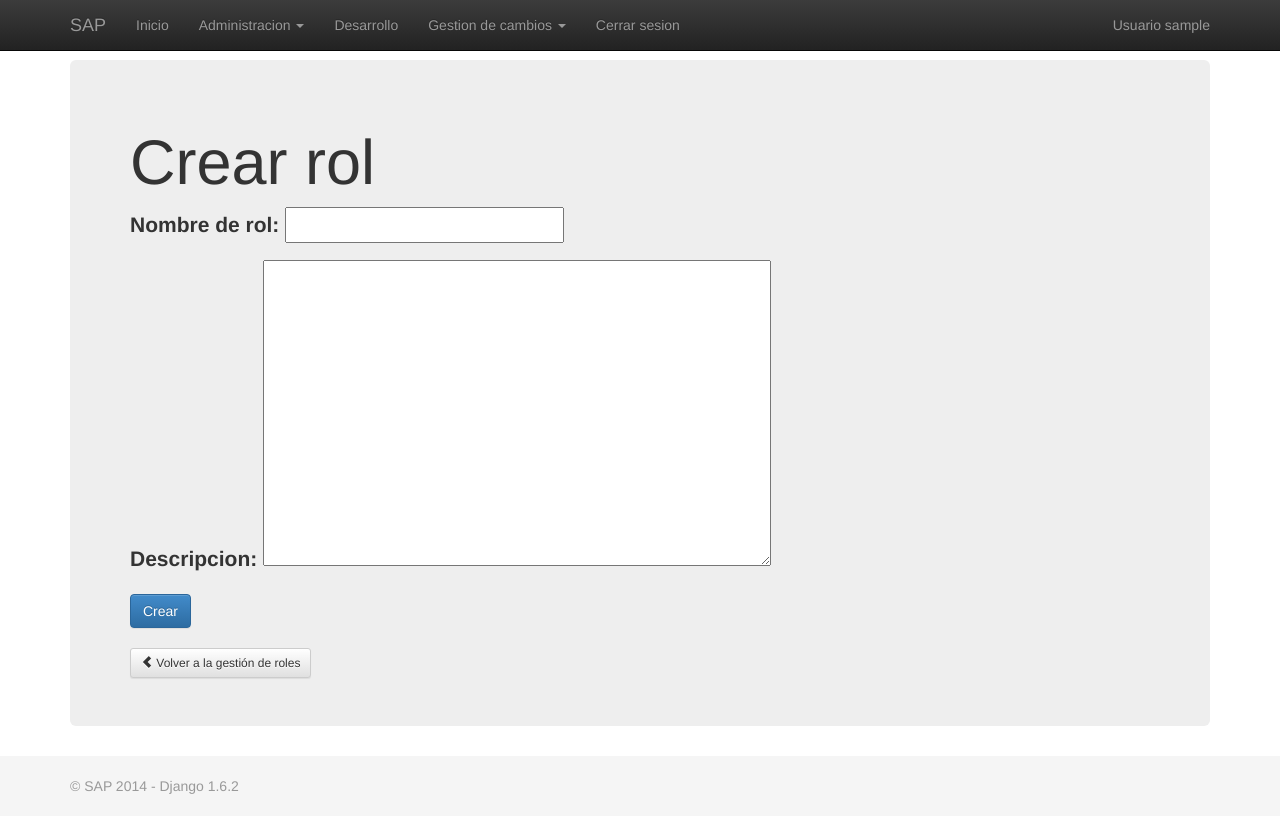
After one commit to 9andresc/proyecto-sap, a Django app: page /administracion/gestion_roles/crear_rol/ in a window 1280 px wide. The commit adds this page. Run offline with Django 3.2, Linux system fonts and the light colour scheme; the visitor is signed in with stand-in values (Sample User, id 1); some libraries are stand-ins or nearby versions.

Commit message:
Creados los Casos de Uso de Roles.

```diff
--- a/sap/administracion/forms.py
+++ b/sap/administracion/forms.py
@@ -1,5 +1,6 @@
 from django import forms
 from django.contrib.auth.models import User
+from administracion.models import Rol
 
 class CrearUsuarioForm(forms.Form):
     username = forms.CharField(label="Nombre de usuario", widget=forms.TextInput(), required=True)
@@ -52,3 +53,29 @@ class ModificarUsuarioForm(forms.Form):
             pass
         else:
             raise forms.ValidationError('Las claves no coinciden')
+
+class CrearRolForm(forms.Form):
+    nombre = forms.CharField(label="Nombre de rol", widget=forms.TextInput(), required=True)
+    descripcion = forms.CharField(label="Descripcion", widget=forms.Textarea(), required=True)
+
+    def clean_nombre(self):
+        nombre = self.cleaned_data['nombre']
+        try:
+            rol = Rol.objects.get(nombre=nombre)
+        except Rol.DoesNotExist:
+            return nombre
+        raise forms.ValidationError('Nombre de rol ya registrado')
+
+class ModificarRolForm(forms.Form):
+    nombre = forms.CharField(label="Nombre de rol", widget=forms.TextInput(), required=True)
+    descripcion = forms.CharField(label="Descripcion", widget=forms.TextInput(), required=True)
+
+    def clean_nombre(self):
+        nombre = self.cleaned_data['nombre']
+        try:
+            rol = Rol.objects.get(nombre=nombre)
+            if rol.nombre == nombre:
+                return nombre
+        except Rol.DoesNotExist:
+            return nombre
+        raise forms.ValidationError('Nombre de rol ya registrado')
--- /dev/null
+++ b/sap/administracion/templates/rol/crear_rol.html
@@ -0,0 +1,16 @@
+{% extends "base.html" %}
+{% block title %}SAP - Crear rol{% endblock %}
+{% block content %}
+<div class="jumbotron">
+	<div class="bs-example">
+		<h1>Crear rol</h1>
+		<form class="form-horizontal" method="POST">
+			{% csrf_token %}
+			{{ form.as_p }}
+            <button type="submit" class="btn btn-primary">Crear</button>
+		</form>
+		<br>
+		<a class="btn btn-sm btn-default" href="{% url 'vista_gestion_roles' %}"><span class="glyphicon glyphicon-chevron-left"></span> Volver a la gestión de roles</a>
+	</div>
+</div>
+{% endblock %}
--- a/sap/administracion/urls.py
+++ b/sap/administracion/urls.py
@@ -1,6 +1,7 @@
 from django.conf.urls import patterns, url
 from administracion.views import crear_usuario_view, gestion_usuarios_view, visualizar_usuario_view, modificar_usuario_view, eliminar_usuario_view, roles_usuario_view, agregar_rol_view, confirmacion_agregar_rol_view, confirmacion_quitar_rol_view
-from administracion.views import gestion_roles_view
+from administracion.views import gestion_roles_view, crear_rol_view, visualizar_rol_view, modificar_rol_view, eliminar_rol_view, permisos_rol_view, agregar_permiso_view, confirmacion_agregar_permiso_view, quitar_permiso_view
+
 urlpatterns = patterns('',
     url(r'^administracion/gestion_usuarios/$', gestion_usuarios_view, name="vista_gestion_usuarios"),
     url(r'^administracion/gestion_usuarios/crear_usuario/$', crear_usuario_view, name="vista_crear_usuario"),
@@ -12,4 +13,12 @@ urlpatterns = patterns('',
     url(r'^administracion/gestion_usuarios/confirmacion_agregar_rol/usuario/(?P<id_usuario>.*)/(?P<id_rol>.*)/$', confirmacion_agregar_rol_view, name="vista_confirmacion_agregar_rol"),
     url(r'^administracion/gestion_usuarios/confirmacion_quitar_rol/usuario/(?P<id_usuario>.*)/(?P<id_rol>.*)/$', confirmacion_quitar_rol_view, name="vista_quitar_agregar_rol"),
     url(r'^administracion/gestion_roles/$', gestion_roles_view, name="vista_gestion_roles"),
+    url(r'^administracion/gestion_roles/crear_rol/$', crear_rol_view, name="vista_crear_rol"),
+    url(r'^administracion/gestion_roles/rol/(?P<id_rol>.*)/$', visualizar_rol_view, name="vista_visualizar_rol"),
+    url(r'^administracion/gestion_roles/modificar_rol/(?P<id_rol>.*)/$', modificar_rol_view, name="vista_modificar_rol"),
+    url(r'^administracion/gestion_roles/eliminar_rol/(?P<id_rol>.*)/$', eliminar_rol_view, name="vista_eliminar_rol"),
+    url(r'^administracion/gestion_roles/permisos/rol/(?P<id_rol>.*)/$', permisos_rol_view, name="vista_permisos_rol"),
+    url(r'^administracion/gestion_roles/agregar_permiso/rol/(?P<id_rol>.*)/$', agregar_permiso_view, name="vista_agregar_permiso"),
+    url(r'^administracion/gestion_roles/confirmacion_agregar_permiso/rol/(?P<id_rol>.*)/(?P<id_permiso>.*)/$', confirmacion_agregar_permiso_view, name="vista_confirmacion_agregar_permiso"),
+    url(r'^administracion/gestion_roles/quitar_permiso/rol/(?P<id_rol>.*)/(?P<id_permiso>.*)/$', quitar_permiso_view, name="vista_quitar_agregar_permiso"),
 )
--- a/sap/administracion/views.py
+++ b/sap/administracion/views.py
@@ -3,8 +3,8 @@ from django.template import RequestContext
 from django.contrib.auth.models import User
 from django.http.response import HttpResponseRedirect
 from django.contrib.auth.decorators import login_required
-from administracion.forms import CrearUsuarioForm, ModificarUsuarioForm
-from administracion.models import Rol
+from administracion.forms import CrearUsuarioForm, ModificarUsuarioForm, CrearRolForm, ModificarRolForm
+from administracion.models import Rol, Permiso
 
 @login_required(login_url='/login/')
 def gestion_usuarios_view(request):
@@ -115,3 +115,94 @@ def confirmacion_quitar_rol_view(request, id_usuario, id_rol):
     usuario.save()
     ctx = {'usuario':usuario, 'rol':rol}
     return render_to_response('usuario/confirmacion_quitar_rol.html', ctx, context_instance=RequestContext(request))
+
+@login_required(login_url='/login/')
+def gestion_roles_view(request):
+    roles = Rol.objects.all()
+    ctx = {'roles': roles}
+    return render_to_response('rol/gestion_roles.html', ctx, context_instance=RequestContext(request))
+
+@login_required(login_url='/login/')
+def crear_rol_view(request):
+    form = CrearRolForm()
+    if request.method == "POST":
+        form = CrearRolForm(request.POST)
+        if form.is_valid():
+            nombre = form.cleaned_data['nombre']
+            descripcion = form.cleaned_data['descripcion']
+            rol = Rol.objects.create(nombre=nombre, descripcion=descripcion)
+            rol.save()
+            return HttpResponseRedirect('administracion/gestion_roles.html')
+        else:
+            ctx = {'form':form}
+            return render_to_response('rol/crear_rol.html', ctx, context_instance=RequestContext(request))
+    ctx = {'form':form}
+    return render_to_response('rol/crear_rol.html', ctx, context_instance=RequestContext(request))
+
+@login_required(login_url='/login/')
+def visualizar_rol_view(request, id_rol):
+    rol = Rol.objects.get(id=id_rol)
+    ctx = {'rol': rol}
+    return render_to_response('rol/visualizar_rol.html', ctx, context_instance=RequestContext(request))
+
+@login_required(login_url='/login/')
+def modificar_rol_view(request, id_rol):
+    rol = Rol.objects.get(id=id_rol)
+    if request.method == "POST":
+        form = ModificarRolForm(data=request.POST)
+        if form.is_valid():
+            nombre = form.cleaned_data['nombre']
+            descripcion = form.cleaned_data['descripcion']
+            rol.nombre = nombre
+            rol.descripcion = descripcion
+            rol.save()
+            return HttpResponseRedirect('/administracion/gestion_roles/rol/%s'%rol.id)
+
+    if request.method == "GET":
+        form = ModificarRolForm(initial={
+            'nombre': rol.nombre,
+            'descripcion': rol.descripcion,
+            })
+    ctx = {'form': form, 'rol': rol}
+    return render_to_response('rol/modificar_rol.html', ctx, context_instance=RequestContext(request))
+
+@login_required(login_url='/login/')
+def eliminar_rol_view(request, id_rol):
+    rol = Rol.objects.get(id=id_rol)
+    if request.method == "POST":
+        Rol.objects.get(id=id_rol).delete()
+        return HttpResponseRedirect('/administracion/gestion_roles/')
+    if request.method == "GET":
+        ctx = {'rol':rol}
+        return render_to_response('rol/eliminar_rol.html', ctx, context_instance=RequestContext(request))
+
+@login_required(login_url='/login/')
+def permisos_rol_view(request, id_rol):
+    rol = Rol.objects.get(id=id_rol)
+    permisos = Permiso.objects.filter(rol__id=id_rol)
+    ctx = {'rol':rol, 'permisos':permisos}
+    return render_to_response('rol/permisos_rol.html', ctx, context_instance=RequestContext(request))
+
+
+@login_required(login_url='/login/')
+def agregar_permiso_view(request, id_rol):
+    rol = Rol.objects.get(id=id_rol)
+    permisos = Permiso.objects.all()
+    ctx = {'rol':rol, 'permisos':permisos}
+    return render_to_response('rol/agregar_permiso.html', ctx, context_instance=RequestContext(request))
+
+def confirmacion_agregar_permiso_view(request, id_rol, id_permiso):
+    rol = Rol.objects.get(id=id_rol)
+    permiso = Permiso.objects.get(id=id_permiso)
+    rol.permisos.add(permiso)
+    rol.save()
+    ctx = {'rol':rol, 'permiso':permiso}
+    return render_to_response('rol/confirmacion_agregar_permiso.html', ctx, context_instance=RequestContext(request))
+
+def quitar_permiso_view(request, id_rol, id_permiso):
+    rol = Rol.objects.get(id=id_rol)
+    permiso = Permiso.objects.get(id=id_permiso)
+    rol.permisos.remove(permiso)
+    rol.save()
+    ctx = {'rol':rol, 'permiso':permiso}
+    return render_to_response('rol/quitar_permiso.html', ctx, context_instance=RequestContext(request))
--- a/sap/inicio/templates/base.html
+++ b/sap/inicio/templates/base.html
@@ -34,7 +34,7 @@
               			<a href="#" class="dropdown-toggle" data-toggle="dropdown">Administracion <b class="caret"></b></a>
               			<ul class="dropdown-menu">
                 			<li><a href="{% url 'vista_gestion_usuarios' %}">Gestionar usuarios</a></li>
-                			<li><a href="#">Gestionar roles</a></li>
+                			<li><a href="{% url 'vista_gestion_roles' %}">Gestionar roles</a></li>
                 			<li><a href="#">Gestionar atributos</a></li>
                 			<li><a href="#">Gestionar tipos de ítem</a></li>
                 			<li><a href="#">Gestionar proyectos</a></li>
```
Also changed, not shown: sap/administracion/templates/rol/agregar_permiso.html (added, +35 -0 lines), sap/administracion/templates/rol/confirmacion_agregar_permiso.html (added, +9 -0 lines), sap/administracion/templates/rol/eliminar_rol.html (added, +16 -0 lines), sap/administracion/templates/rol/gestion_roles.html (added, +42 -0 lines), sap/administracion/templates/rol/modificar_rol.html (added, +15 -0 lines), sap/administracion/templates/rol/permisos_rol.html (added, +36 -0 lines), sap/administracion/templates/rol/quitar_permiso.html (added, +9 -0 lines), sap/administracion/templates/rol/visualizar_rol.html (added, +13 -0 lines).
